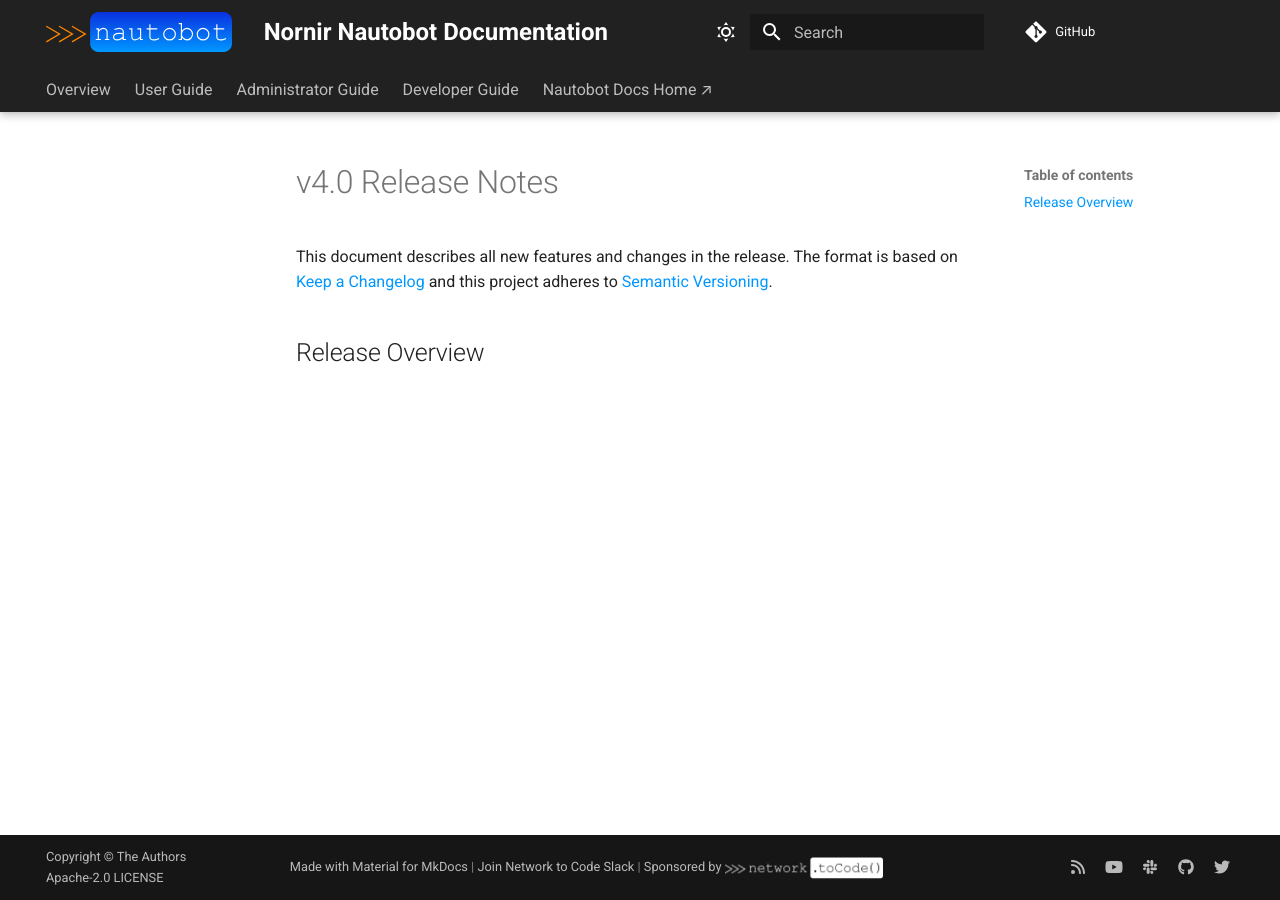
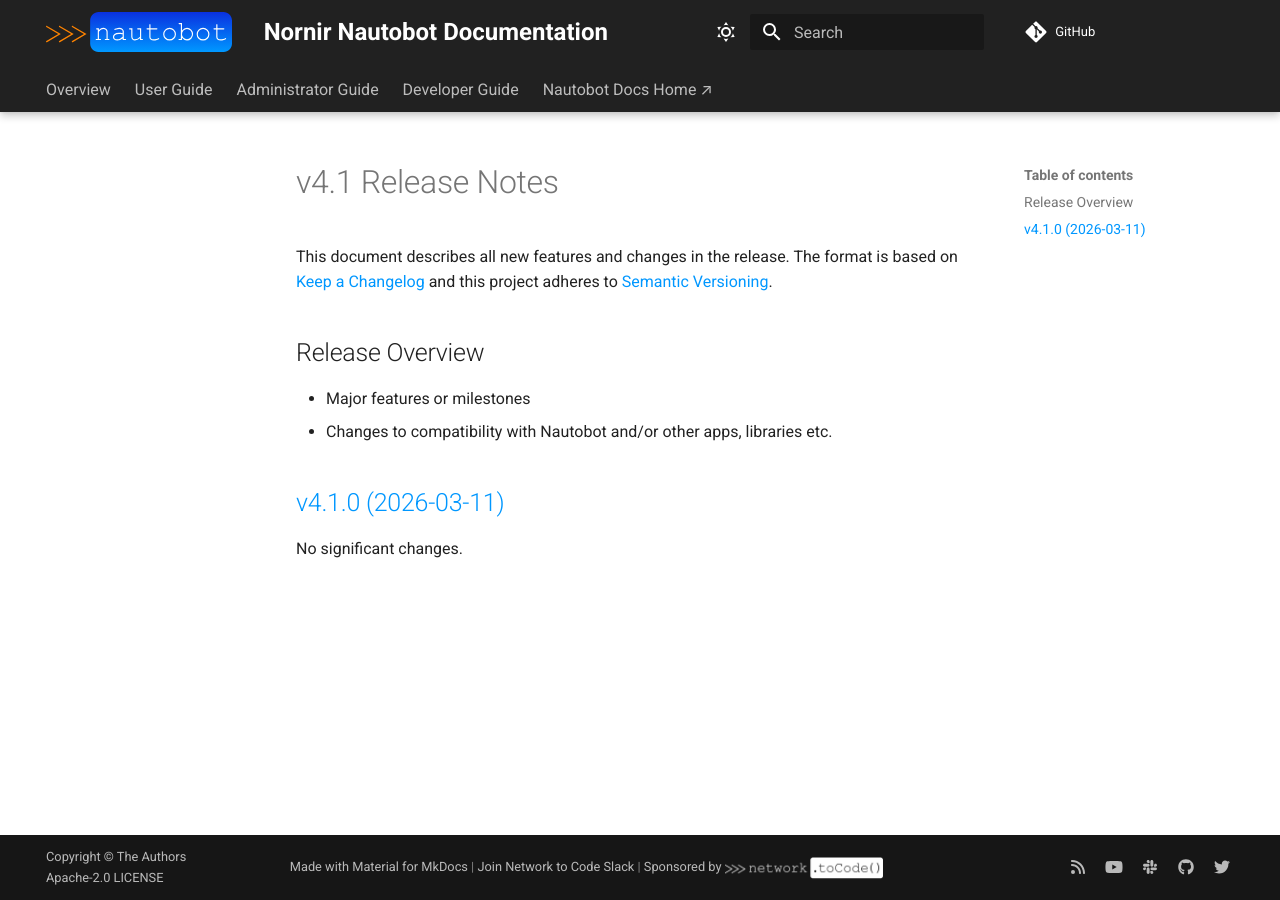
Before and after one commit to nautobot/nornir-nautobot, an MkDocs documentation site: the page built from docs/admin/release_notes/version_4.1.md, in a window 1280 px wide. Built offline with MkDocs 1.6.1 and Material for MkDocs 9.7.7, drawn with Linux system fonts in a browser that asks for light colours; comment, search, counter and statistics services are not loaded.

Commit message:
Update version to 4.1.0 and generate release notes
- Rename branch from release-4.0.2 to release-4.1.0
- Update pyproject.toml version to 4.1.0
- Generate and clean up release notes for version 4.1.0
- Rename release notes file from version_X.Y.md to version_4.1.md

Co-Authored-By: Oz <oz-agent@warp.dev>

```diff
--- a/docs/admin/release_notes/version_X.Y.md
+++ b/docs/admin/release_notes/version_4.1.md
@@ -1,6 +1,13 @@
 
-# v4.0 Release Notes
+# v4.1 Release Notes
 
 This document describes all new features and changes in the release. The format is based on [Keep a Changelog](https://keepachangelog.com/en/1.0.0/) and this project adheres to [Semantic Versioning](https://semver.org/spec/v2.0.0.html).
 
 ## Release Overview
+
+- Major features or milestones
+- Changes to compatibility with Nautobot and/or other apps, libraries etc.
+
+## [v4.1.0 (2026-03-11)](https://github.com/networktocode/nornir-nautobot/releases/tag/v4.1.0)
+
+No significant changes.
--- a/pyproject.toml
+++ b/pyproject.toml
@@ -1,6 +1,6 @@
 [tool.poetry]
 name = "nornir-nautobot"
-version = "4.0.2"
+version = "4.1.0"
 description = "Nornir Nautobot"
 authors = ["Network to Code, LLC <opensource@networktocode.com>"]
 readme = "README.md"
```
